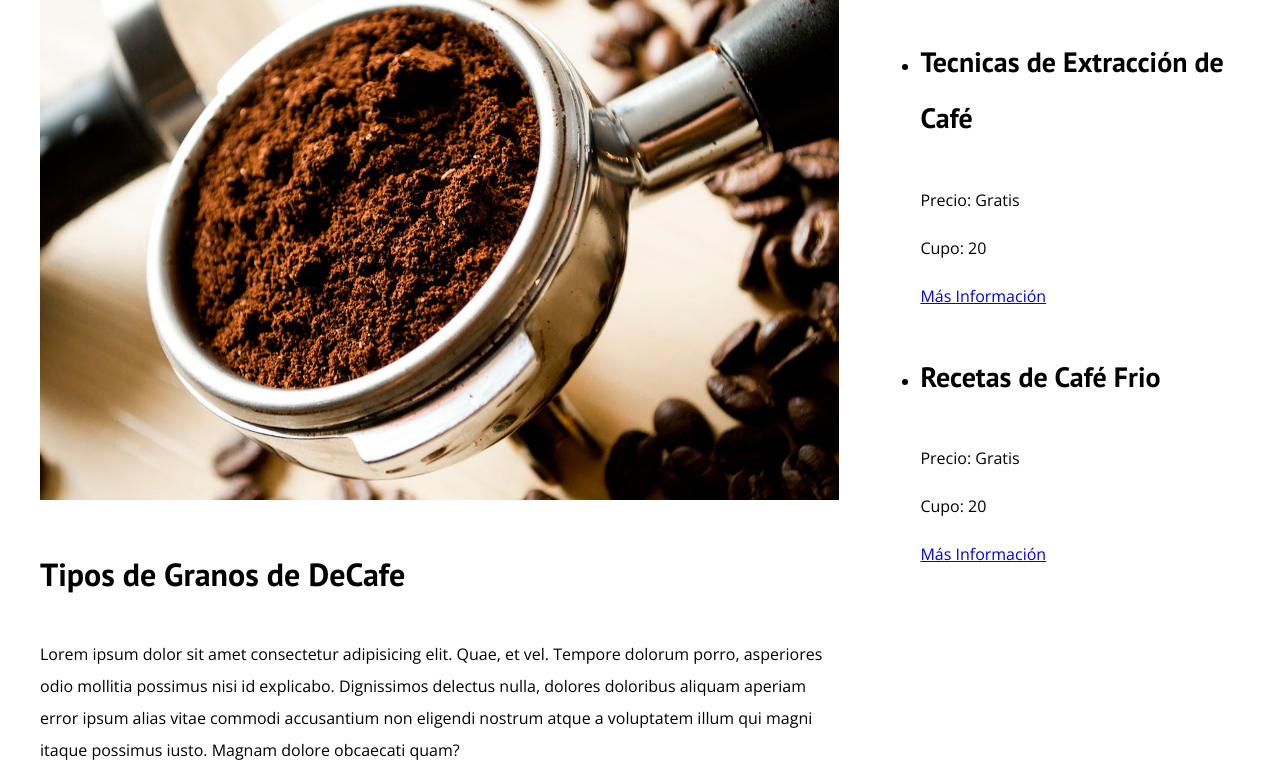
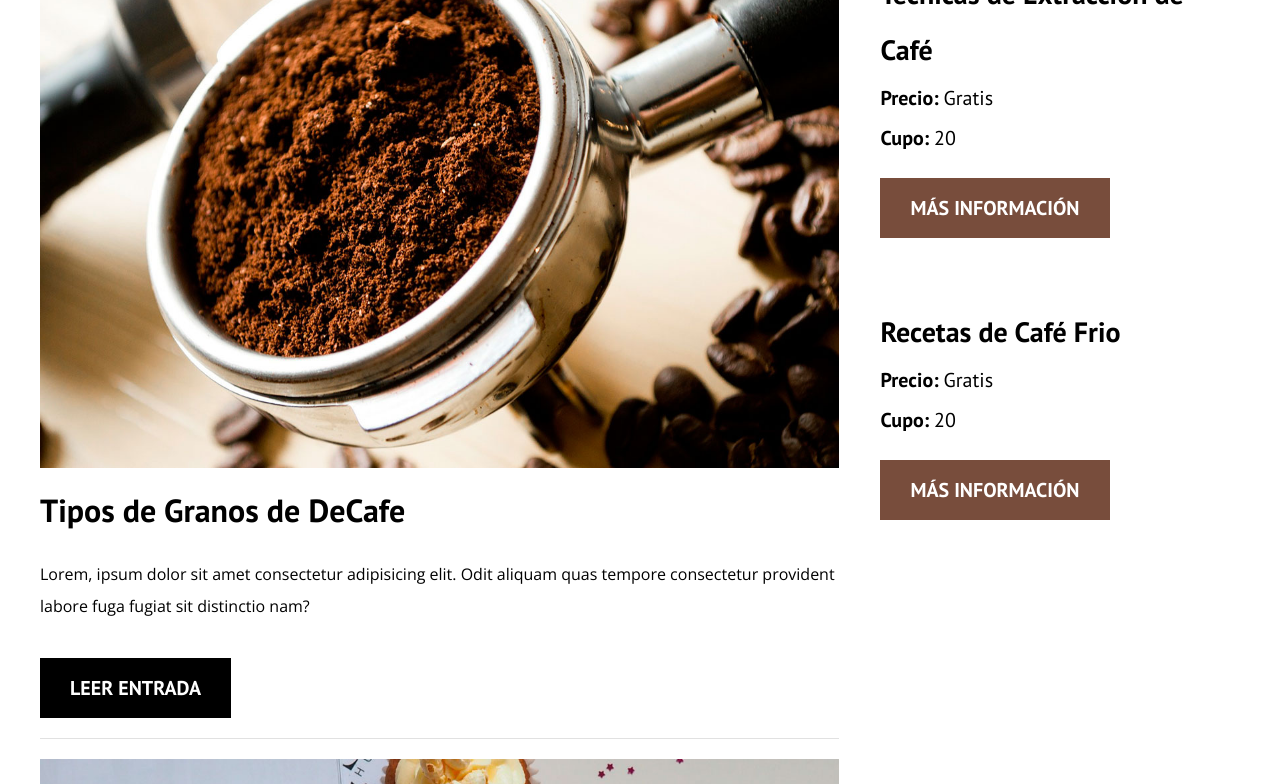
Before and after one commit to lucordero/WebPage, a plain HTML site: page BlogCafe/index.html in a window 1280 px wide. Shown: the part 796-1580 px from the top of the page. Drawn offline with nearby package versions, Linux system fonts and the light colour scheme.

Commit message:
Add Buttons and styles for Blog

```diff
--- a/BlogCafe/css/style.css
+++ b/BlogCafe/css/style.css
@@ -32,6 +32,7 @@ h1 {
 }
 h2 {
 	font-size: 4rem;
+	line-height: 1.2;
 }
 h3 {
 	font-size: 3.2rem;
@@ -50,7 +51,30 @@ img {
 .no-margin {
 	margin: 0;
 }
-
+/* Botones */
+.btn {
+	display: block;
+	text-align: center;
+	padding: 1rem 3rem;
+	margin: 2rem 0;
+	color: #fff;
+	text-decoration: none;
+	font-family: "PT Sans", sans-serif;
+	font-weight: 700;
+	text-transform: uppercase;
+	font-size: 2rem;
+}
+@media (min-width: 768px) {
+	.btn {
+		display: inline-block;
+	}
+}
+.btn-primario {
+	background-color: #000;
+}
+.btn-secundario {
+	background-color: #784d3c;
+}
 /* Header */
 @media (min-width: 768px) {
 	.barra {
@@ -126,9 +150,38 @@ img {
 	}
 	.blog {
 		flex-basis: 66.6%;
-		order: -1;
 	}
 	.cursos {
 		flex-basis: calc(33.3% - 4rem);
+		order: 2;
 	}
 }
+/* Opcional */
+.entrada-blog {
+	margin-bottom: 2rem;
+	border-bottom: 1px solid #e1e1e1;
+}
+.entrada-blog:last-of-type {
+	border: none;
+}
+
+/* Cursos Sidebar */
+.cursos-lista {
+	padding: 0;
+	list-style: none;
+}
+.curso {
+	padding-bottom: 3rem;
+	border-bottom: 1px solid #e1e1e1;
+}
+.curso:last-of-type {
+	border: none;
+}
+.curso p {
+	font-family: "PT Sans", sans-serif;
+	font-weight: 700;
+	font-size: 2rem;
+}
+.curso p span {
+	font-weight: 400;
+}
--- a/BlogCafe/index.html
+++ b/BlogCafe/index.html
@@ -41,21 +41,17 @@
 		<!-- Close Header -->
 		<div class="contenido-principal contenedor">
 			<main class="blog">
-				<aside class="cursos">
 				<h2>Nuestro Blog</h2>
 				<article class="entrada-blog">
 					<div class="imagen">
 						<img src="img/blog1.jpg" alt="imagen blog" />
 					</div>
 					<div class="contenido-blog">
-							<h3>Tipos de Granos de DeCafe</h3>
+						<h3 class="no-margin">Tipos de Granos de DeCafe</h3>
 						<p>
-								Lorem ipsum dolor sit amet consectetur adipisicing elit. Quae,
-								et vel. Tempore dolorum porro, asperiores odio mollitia possimus
-								nisi id explicabo. Dignissimos delectus nulla, dolores doloribus
-								aliquam aperiam error ipsum alias vitae commodi accusantium non
-								eligendi nostrum atque a voluptatem illum qui magni itaque
-								possimus iusto. Magnam dolore obcaecati quam?
+							Lorem, ipsum dolor sit amet consectetur adipisicing elit. Odit
+							aliquam quas tempore consectetur provident labore fuga fugiat sit
+							distinctio nam?
 						</p>
 						<a href="entrada.html" class="btn btn-primario">Leer Entrada</a>
 					</div>
@@ -66,14 +62,11 @@
 						<img src="img/blog2.jpg" alt="imagen blog" />
 					</div>
 					<div class="contenido-blog">
-							<h3>Tres deciliciosas Recetas para Cafe</h3>
+						<h3 class="no-margin">Tres deciliciosas Recetas para Cafe</h3>
 						<p>
-								Lorem ipsum dolor sit amet consectetur adipisicing elit. Quae,
-								et vel. Tempore dolorum porro, asperiores odio mollitia possimus
-								nisi id explicabo. Dignissimos delectus nulla, dolores doloribus
-								aliquam aperiam error ipsum alias vitae commodi accusantium non
-								eligendi nostrum atque a voluptatem illum qui magni itaque
-								possimus iusto. Magnam dolore obcaecati quam?
+							Lorem, ipsum dolor sit amet consectetur adipisicing elit. Odit
+							aliquam quas tempore consectetur provident labore fuga fugiat sit
+							distinctio nam?
 						</p>
 						<a href="entrada.html" class="btn btn-primario">Leer Entrada</a>
 					</div>
@@ -84,28 +77,25 @@
 						<img src="img/blog3.jpg" alt="imagen blog" />
 					</div>
 					<div class="contenido-blog">
-							<h3>Beneficios del Cafe</h3>
+						<h3 class="no-margin">Beneficios del Cafe</h3>
 						<p>
-								Lorem ipsum dolor sit amet consectetur adipisicing elit. Quae,
-								et vel. Tempore dolorum porro, asperiores odio mollitia possimus
-								nisi id explicabo. Dignissimos delectus nulla, dolores doloribus
-								aliquam aperiam error ipsum alias vitae commodi accusantium non
-								eligendi nostrum atque a voluptatem illum qui magni itaque
-								possimus iusto. Magnam dolore obcaecati quam?
+							Lorem, ipsum dolor sit amet consectetur adipisicing elit. Odit
+							aliquam quas tempore consectetur provident labore fuga fugiat sit
+							distinctio nam?
 						</p>
 						<a href="entrada.html" class="btn btn-primario">Leer Entrada</a>
 					</div>
 					<!-- Close Contenido Blog -->
 				</article>
-				</aside>
 			</main>
+			<!-- Close Main -->
 			<aside class="cursos">
 				<h2>Nuestros Cursos y Talleres</h2>
 				<ul class="cursos-lista">
 					<li class="curso">
-						<h4>Tecnicas de Extracción de Café</h4>
-						<p>Precio: <span>Gratis</span></p>
-						<p>Cupo: <span>20</span></p>
+						<h4 class="no-margin">Tecnicas de Extracción de Café</h4>
+						<p class="no-margin">Precio: <span>Gratis</span></p>
+						<p class="no-margin">Cupo: <span>20</span></p>
 						<a href="cursos.html" class="btn btn-secundario">
 							Más Información</a
 						>
@@ -113,9 +103,9 @@
 				</ul>
 				<ul class="cursos-lista">
 					<li class="curso">
-						<h4>Recetas de Café Frio</h4>
-						<p>Precio: <span>Gratis</span></p>
-						<p>Cupo: <span>20</span></p>
+						<h4 class="no-margin">Recetas de Café Frio</h4>
+						<p class="no-margin">Precio: <span>Gratis</span></p>
+						<p class="no-margin">Cupo: <span>20</span></p>
 						<a href="cursos.html" class="btn btn-secundario">
 							Más Información</a
 						>
```
Lines whose indentation alone changed are shown as unchanged.
